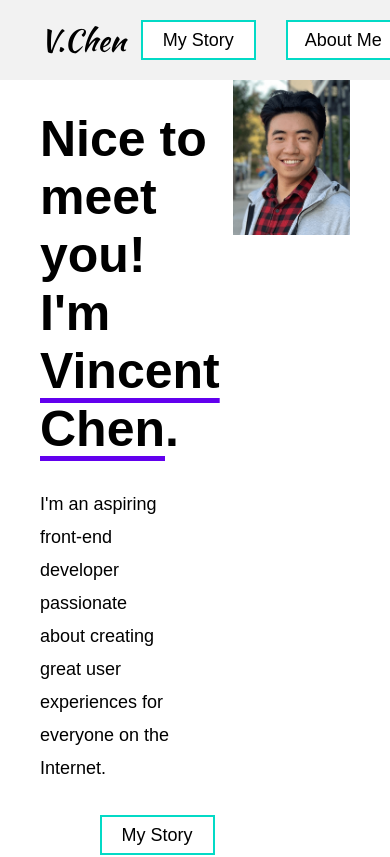
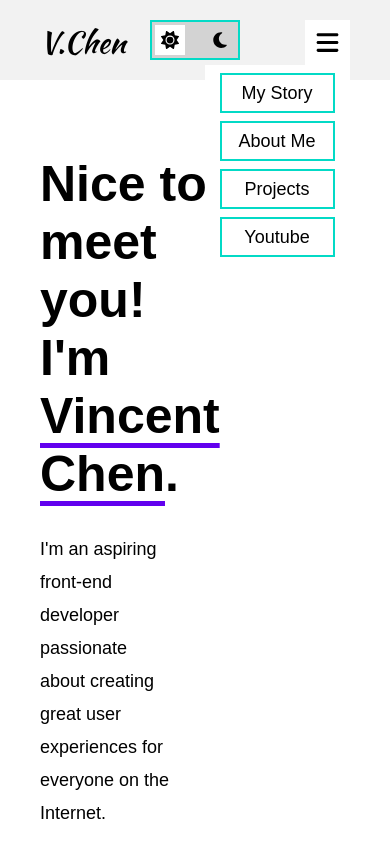
Before and after one commit to VincentChen6345/personal-portfolio, a React (Create React App) app: page / in a window 390 px wide. Shown: the top 857 px of the page. Built offline with nearby package versions, Linux system fonts and the light colour scheme.

Commit message:
media queries pt 3

```diff
--- a/src/App.css
+++ b/src/App.css
@@ -41,11 +41,20 @@ section {
 
 .nav-container {
   position: relative;
+  display: flex;
+  height: 100%;
+  width: 100vw;
+}
+.brand-container {
+  list-style: none;
+  position: fixed;
+  top: 20px;
+  z-index: 6;
 }
 .nav-bar {
   display: flex;
   list-style: none;
-  justify-content: space-between;
+  justify-content: center;
   height: 80px;
   align-items: center;
   position: fixed;
@@ -54,10 +63,11 @@ section {
   width: 100%;
   padding: 0 80px;
   background-color: rgba(211, 211, 211, 0.302);
-  z-index: 30;
+  z-index: 5;
 }
 .right-nav {
   display: flex;
+  position: relative;
 }
 
 .introduction {
@@ -124,9 +134,6 @@ section {
 }
 span li:last-child {
   margin-left: 15px;
-}
-.toggle-btn {
-  margin: 0 0;
 }
 
 .heading-primary {
@@ -208,14 +215,33 @@ a {
   width: 100%;
   margin-top: 10px;
 }
+
 .social-icon {
   margin: 0 10px;
-  width: 30px;
-}
-.social-icon {
   height: 30px;
   width: 30px;
   color: var(--on-background);
+}
+
+.hamburger-icon {
+  background-color: var(--background);
+  width: 25px;
+  height: 25px;
+  padding: 10px;
+  display: none;
+  position: fixed;
+  top: 20px;
+  right: 40px;
+  z-index: 7;
+}
+.drop-down {
+  width: 100%;
+  display: flex;
+  justify-content: center;
+}
+.hamburger-icon:hover {
+  background-color: var(--on-background);
+  color: var(--background);
 }
 
 @media only screen and (max-width: 1420px) {
@@ -288,3 +314,26 @@ a {
     font-size: 18px;
   }
 }
+@media only screen and (max-width: 820px) {
+  .hamburger-icon {
+    display: block;
+  }
+  .hamburger {
+    width: 45px;
+    height: 45px;
+  }
+  .nav-bar {
+    display: block;
+  }
+  .drop-down {
+    display: flex;
+    flex-direction: column;
+    justify-content: space-evenly;
+    position: fixed;
+    right: 40.5px;
+    top: 65px;
+    width: fit-content;
+    background-color: var(--background);
+    height: 200px;
+  }
+}
--- a/src/App.jsx
+++ b/src/App.jsx
@@ -1,6 +1,6 @@
 import "./App.css";
-import { ToggleButton } from "./components/ToggleButton.jsx";
-import { Link, Routes, Route } from "react-router-dom";
+
+import { Routes, Route } from "react-router-dom";
 import { MyStory } from "./components/MyStory";
 import { MainPage } from "./components/MainPage";
 import portraitSmall from "./img/portrait-small.png";
@@ -9,67 +9,11 @@ import { FontAwesomeIcon } from "@fortawesome/react-fontawesome";
 import { faYoutube } from "@fortawesome/free-brands-svg-icons";
 import { faGithub } from "@fortawesome/free-brands-svg-icons";
 import { faLinkedin } from "@fortawesome/free-brands-svg-icons";
+import { Navbar } from "./components/Navbar";
 function App() {
-  const handleClickScroll = (section) => {
-    const headerEl = document.getElementById("header");
-    const aboutMeEl = document.getElementById("about-me-section");
-    const myProjectsEl = document.getElementById("my-projects");
-    const contactMeEl = document.getElementById("contact-me");
-    if (section === 1) {
-      headerEl.scrollIntoView();
-    }
-    if (section === 2) {
-      aboutMeEl.scrollIntoView();
-    }
-    if (section === 3) {
-      myProjectsEl.scrollIntoView();
-    }
-    if (section === 4) {
-      contactMeEl.scrollIntoView();
-    }
-  };
-
   return (
     <body className="app-container">
-      <nav className="nav-container">
-        <ul className="nav-bar">
-          <li onClick={() => handleClickScroll(1)}>
-            <Link to="/" className="signature link">
-              V.Chen
-            </Link>
-          </li>
-          <span className="right-nav">
-            <Link to="/my-story" className="link">
-              <li className="li btn btn-slide">My Story</li>
-            </Link>
-
-            <Link to="/">
-              <li
-                className="li btn btn-slide"
-                onClick={() => handleClickScroll(2)}
-              >
-                About Me
-              </li>
-            </Link>
-            <Link to="/">
-              <li
-                className="li btn btn-slide"
-                onClick={() => handleClickScroll(3)}
-              >
-                Projects
-              </li>
-            </Link>
-
-            <a href="https://www.youtube.com/channel/UCCGDEl1BE_1lJ1JR6kk653w">
-              <li className="li btn btn-slide">Youtube</li>
-            </a>
-
-            <li className="toggle-btn">
-              <ToggleButton />
-            </li>
-          </span>
-        </ul>
-      </nav>
+      <Navbar />
       <Routes>
         <Route path="/" element={<MainPage />} />
         <Route path="/my-story" element={<MyStory />} />
@@ -107,11 +51,6 @@ function App() {
               ></FontAwesomeIcon>
             </a>
             <a href="https://www.linkedin.com/in/vincentchen02/">
-              {/* <img
-                src={linkedIn}
-                alt="linkedIn icon"
-                className="linkedIn social-icon"
-              /> */}
               <FontAwesomeIcon
                 icon={faLinkedin}
                 alt="linkedIn icon"
--- a/src/components/MainPage.css
+++ b/src/components/MainPage.css
@@ -1,5 +1,3 @@
-.my-projects {
-}
 .contact-form {
   display: grid;
   grid-template-columns: 1fr 1fr;
--- /dev/null
+++ b/src/components/Navbar.jsx
@@ -0,0 +1,73 @@
+import { ToggleButton } from "./ToggleButton.jsx";
+
+import { FontAwesomeIcon } from "@fortawesome/react-fontawesome";
+import { faBars } from "@fortawesome/free-solid-svg-icons";
+
+import { Link } from "react-router-dom";
+
+export const Navbar = () => {
+  const handleClickScroll = (section) => {
+    const headerEl = document.getElementById("header");
+    const aboutMeEl = document.getElementById("about-me-section");
+    const myProjectsEl = document.getElementById("my-projects");
+    const contactMeEl = document.getElementById("contact-me");
+    if (section === 1) {
+      headerEl.scrollIntoView();
+    }
+    if (section === 2) {
+      aboutMeEl.scrollIntoView();
+    }
+    if (section === 3) {
+      myProjectsEl.scrollIntoView();
+    }
+    if (section === 4) {
+      contactMeEl.scrollIntoView();
+    }
+  };
+  const displayMenu = () => {};
+  return (
+    <nav className="nav-container">
+      <div className="brand-container">
+        <li onClick={() => handleClickScroll(1)}>
+          <Link to="/" className="signature link">
+            V.Chen
+          </Link>
+        </li>
+      </div>
+      <div className="nav-bar">
+        <ul className=" drop-down">
+          <Link to="/my-story" className="link">
+            <li className="li btn btn-slide">My Story</li>
+          </Link>
+
+          <Link to="/">
+            <li
+              className="li btn btn-slide"
+              onClick={() => handleClickScroll(2)}
+            >
+              About Me
+            </li>
+          </Link>
+          <Link to="/">
+            <li
+              className="li btn btn-slide"
+              onClick={() => handleClickScroll(3)}
+            >
+              Projects
+            </li>
+          </Link>
+
+          <a href="https://www.youtube.com/channel/UCCGDEl1BE_1lJ1JR6kk653w">
+            <li className="li btn btn-slide">Youtube</li>
+          </a>
+        </ul>{" "}
+      </div>
+
+      <ToggleButton />
+
+      <a href="javascript:void(0)" className="hamburger" onClick={displayMenu}>
+        <FontAwesomeIcon icon={faBars} className="hamburger-icon" />
+      </a>
+    </nav>
+  );
+};
--- a/src/components/ToggleButton.css
+++ b/src/components/ToggleButton.css
@@ -1,3 +1,11 @@
+.toggle-btn {
+  margin: 0 0;
+  position: fixed;
+  right: 40px;
+  top: 20px;
+  z-index: 6;
+}
+
 .icon {
   width: 18px;
   height: 18px;
@@ -56,3 +64,10 @@ input:checked + .slider:before {
   transform: translateX(50px);
   background-color: black;
 }
+@media only screen and (max-width: 820px) {
+  .toggle-btn {
+    right: 50%;
+    transform: translateX(50%);
+    z-index: 6;
+  }
+}
--- a/src/components/ToggleButton.jsx
+++ b/src/components/ToggleButton.jsx
@@ -33,7 +33,7 @@ export const ToggleButton = () => {
     }
   });
   return (
-    <div>
+    <div className="toggle-btn">
       {/* outer rectangle box */}
       <label className="switch">
         <input type="checkbox" onChange={switchTheme} />
```
